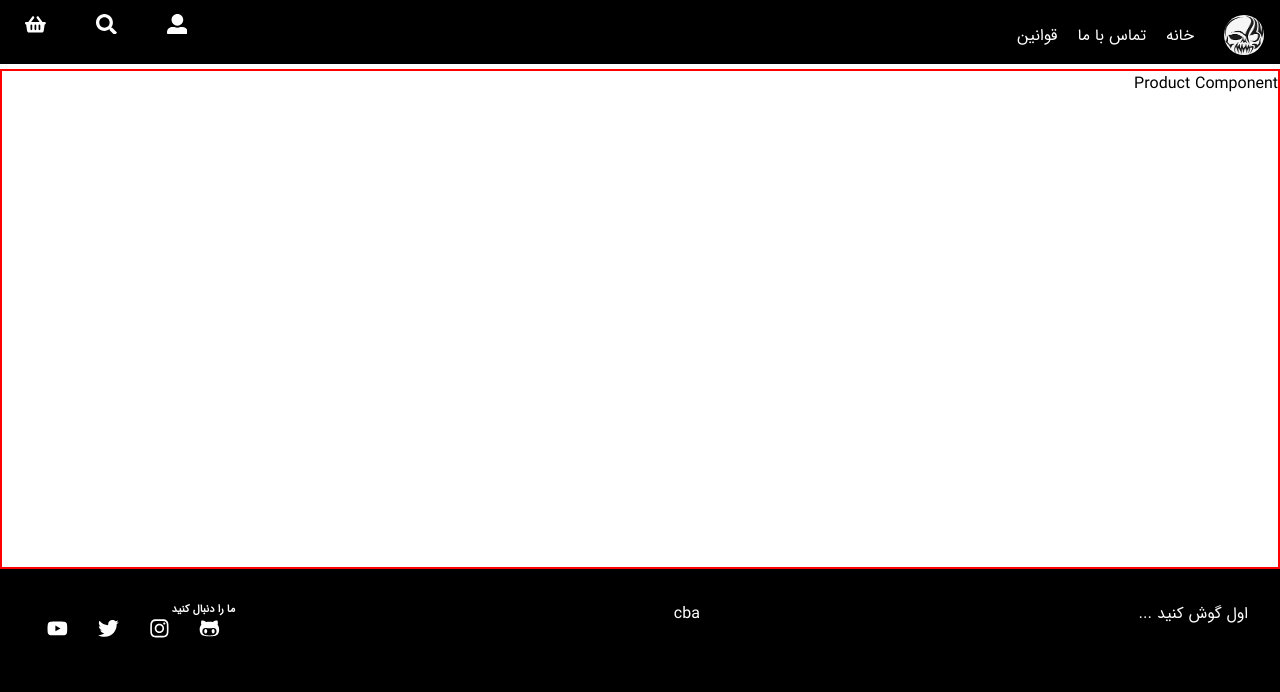
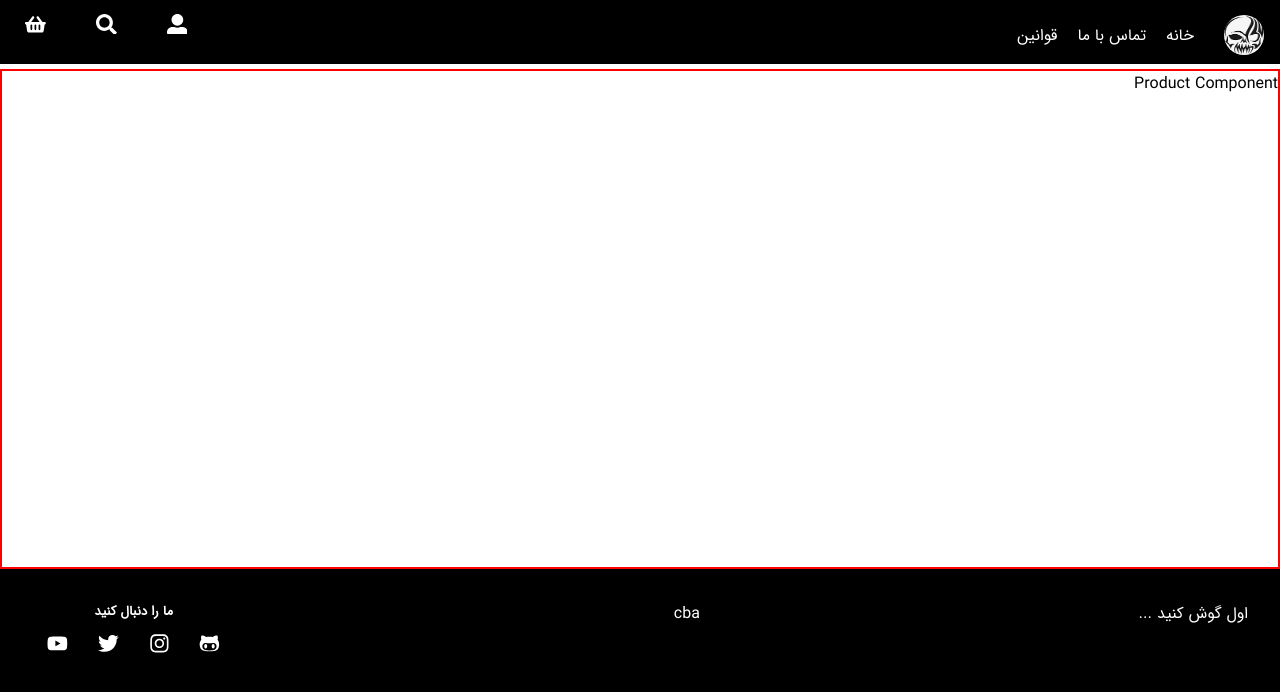
Before and after one commit to hamed-zeidabadi/skullcandy, a React (Create React App) app: page / in a window 1280 px wide. Shown: the top 692 px of the page. Built offline with nearby package versions, Linux system fonts and the light colour scheme.

Commit message:
fixing item positin in footer_container_social_media

```diff
--- a/src/Components/Footer.jsx
+++ b/src/Components/Footer.jsx
@@ -16,7 +16,7 @@ const Footer = () => {
         </div>
 
         <div className='footer_container_social_media'>
-        <h6>ما را دنبال کنید</h6>
+        <h5>ما را دنبال کنید</h5>
           <nav className="footer_container_social_media_icons'">
 
               <ul>
--- a/src/Scss/Footer.scss
+++ b/src/Scss/Footer.scss
@@ -11,7 +11,11 @@
   justify-content: space-between;
   padding: 2em;
 
+  &_social_media{
 
+    display: flex;
+    flex-direction: column;
+  }
 
     &_icons {
 
@@ -21,7 +25,9 @@
       align-self: center;
     }
 
-    & h6 {
+    & h5 {
+      align-self: center;
+      margin-bottom: 0.8em;
     }
 
     & ul {
--- a/src/Scss/Header.scss
+++ b/src/Scss/Header.scss
@@ -58,7 +58,7 @@
             height: 1px;
             background: yellow;
             transform-origin: center,right;
-            transition: width 0.3s;
+            transition: width 0.4s;
             margin-top: 0.5px;
           }
 
```
